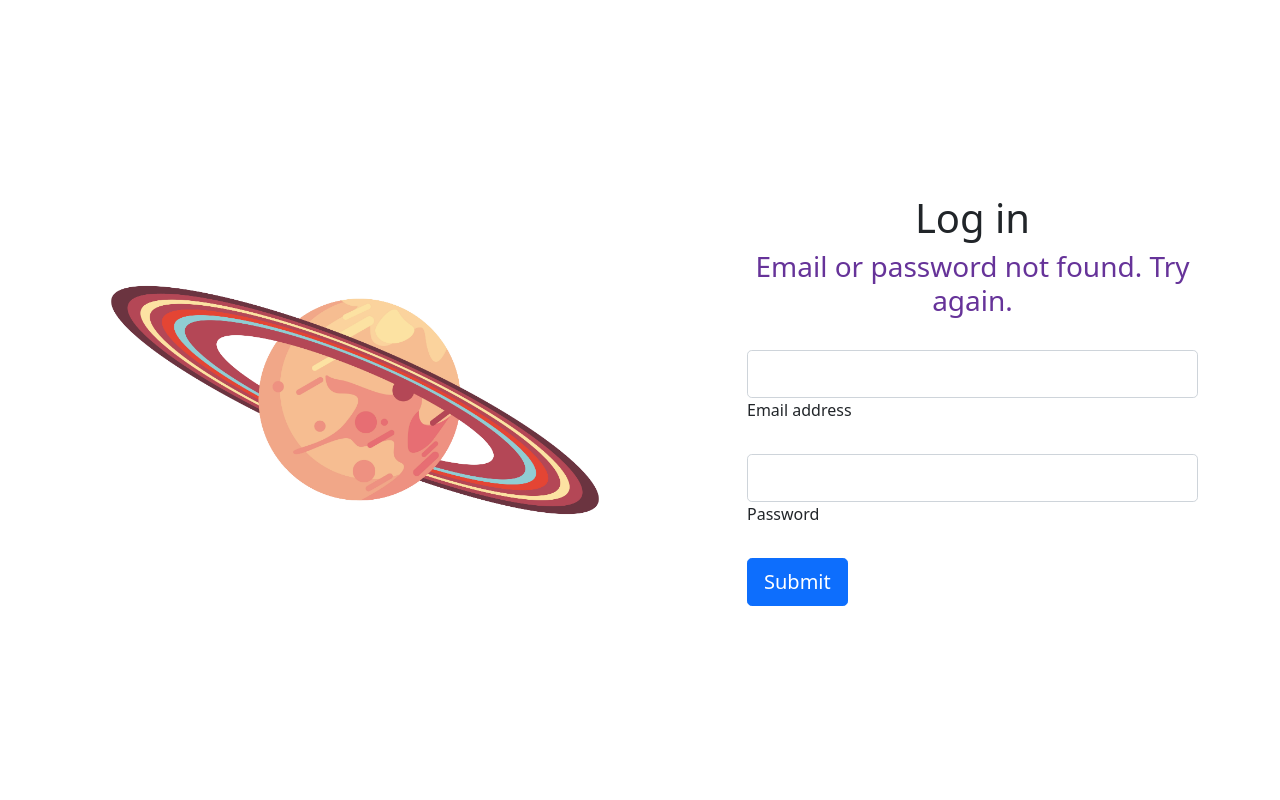
After one commit to chrisalvizuris/star-classification-with-machine-learning, a Flask app: page /invalid-login in a window 1280 px wide. The commit adds this page. Run offline with Flask 2, Linux system fonts and the light colour scheme.

Commit message:
Added login page. Updated nav URLs.

```diff
--- a/app.py
+++ b/app.py
@@ -1,18 +1,46 @@
-from flask import Flask, render_template, request
+from flask import Flask, render_template, request, redirect, url_for
 import pandas as pd
 import numpy as np
-from csv import writer
+from csv import DictReader
 from sklearn.ensemble import RandomForestClassifier
 from sklearn.model_selection import train_test_split, cross_val_score
-from sklearn.metrics import accuracy_score
-from sklearn.preprocessing import OneHotEncoder
-from sklearn.compose import ColumnTransformer
 from joblib import load
 
 app = Flask(__name__)
 
 
 @app.route('/', methods=['GET', 'POST'])
+def login():
+    request_type_str = request.method
+    if request_type_str == 'GET':
+        return render_template("login.html")
+    else:
+        email = request.form['email-input']
+        password = request.form['password-input']
+        with open('static/login-info.csv', 'r') as read_obj:
+            csv_dict_reader = DictReader(read_obj)
+            for row in csv_dict_reader:
+                if email == row['Email'] and password == row['Password']:
+                    return redirect(url_for('index'))
+            return redirect(url_for('invalid_login'))
+
+@app.route('/invalid-login', methods=['GET', 'POST'])
+def invalid_login():
+    request_type_str = request.method
+    if request_type_str == 'GET':
+        return render_template("login.html", validation='Email or password not found. Try again.')
+    else:
+        email = request.form['email-input']
+        password = request.form['password-input']
+        with open('static/login-info.csv', 'r') as read_obj:
+            csv_dict_reader = DictReader(read_obj)
+            for row in csv_dict_reader:
+                if email == row['Email'] and password == row['Password']:
+                    return redirect(url_for('index'))
+            return redirect(url_for('invalid_login'))
+
+
+@app.route('/begin-prediction', methods=['GET', 'POST'])
 def index():
     request_type_str = request.method
     if request_type_str == 'GET':
@@ -21,7 +49,6 @@ def index():
         # Create empty list that will be used to add in user's input
         # Begin taking in user's input
         empty_list = []
-        # original_list = []
         temperature = request.form['temp_range']
         luminosity = request.form['lumos_range']
         radius = request.form['radius_range']
@@ -41,35 +68,10 @@ def index():
         model = load('model.joblib')
         preds = model.predict(prediction_array)
         preds_as_str = str(preds)
-        #
-        # original_list.append(int(temperature))
-        # original_list.append(float(luminosity))
-        # original_list.append(float(radius))
-        # original_list.append(float(am))
-        # original_list.append("Red")
-        # original_list.append(spectral)
-        # original_list.append(int(preds))
-        # with open('static/stars-shuffled.csv', 'a') as f_object:
-        #     writer_object = writer(f_object)
-        #     writer_object.writerow(original_list)
-        #     f_object.close()
 
         stars = pd.read_csv('static/stars-shuffled.csv')
         x = stars.drop(['Color', 'Spectral_Class', 'Type'], axis=1)
         y = stars['Type']
-
-        # categorical_features = ["Spectral_Class"]
-        # one_hot = OneHotEncoder()
-        # transformer = ColumnTransformer([("one_hot",
-        #                                   one_hot,
-        #                                   categorical_features)],
-        #                                 remainder="passthrough")
-        #
-        # transformed_features = transformer.fit_transform(x)
-        #
-        # features_train, features_test, target_train, target_test = train_test_split(transformed_features,
-        #                                                                             y,
-        #                                                                             test_size=0.2)
         features_train, features_test, target_train, target_test = train_test_split(x,
                                                                                     y,
                                                                                     test_size=0.2)
--- /dev/null
+++ b/static/login-info.csv
@@ -0,0 +1,2 @@
+Email,Password
+admin@admin.com,admin
--- a/templates/data-visualization.html
+++ b/templates/data-visualization.html
@@ -15,14 +15,14 @@
   <!-- Navbar -->
   <nav class="navbar fixed-top navbar-expand-lg navbar-light bg-light">
   <div class="container-fluid">
-    <a class="navbar-brand" href="/">Star Type Prediction</a>
+    <a class="navbar-brand" href="/begin-prediction">Star Type Prediction</a>
     <button class="navbar-toggler" type="button" data-bs-toggle="collapse" data-bs-target="#navbarSupportedContent" aria-controls="navbarSupportedContent" aria-expanded="false" aria-label="Toggle navigation">
       <span class="navbar-toggler-icon"></span>
     </button>
     <div class="collapse navbar-collapse" id="navbarSupportedContent">
       <ul class="navbar-nav me-auto mb-2 mb-lg-0">
         <li class="nav-item">
-          <a class="nav-link active" aria-current="page" href="/">Home</a>
+          <a class="nav-link active" aria-current="page" href="/begin-prediction">Home</a>
         </li>
         <li class="nav-item">
           <a class="nav-link" href="/data-visualization">Data Visualization</a>
--- a/templates/index.html
+++ b/templates/index.html
@@ -15,14 +15,14 @@
 
   <nav class="navbar fixed-top navbar-expand-lg navbar-light bg-light">
   <div class="container-fluid">
-    <a class="navbar-brand" href="/">Star Type Prediction</a>
+    <a class="navbar-brand" href="/begin-prediction">Star Type Prediction</a>
     <button class="navbar-toggler" type="button" data-bs-toggle="collapse" data-bs-target="#navbarSupportedContent" aria-controls="navbarSupportedContent" aria-expanded="false" aria-label="Toggle navigation">
       <span class="navbar-toggler-icon"></span>
     </button>
     <div class="collapse navbar-collapse" id="navbarSupportedContent">
       <ul class="navbar-nav me-auto mb-2 mb-lg-0">
         <li class="nav-item">
-          <a class="nav-link active" aria-current="page" href="/">Home</a>
+          <a class="nav-link active" aria-current="page" href="/begin-prediction">Home</a>
         </li>
         <li class="nav-item">
           <a class="nav-link" href="/data-visualization">Data Visualization</a>
--- /dev/null
+++ b/templates/login.html
@@ -0,0 +1,47 @@
+<!doctype html>
+<html lang="en">
+  <head>
+    <meta charset="utf-8">
+    <meta name="viewport" content="width=device-width, initial-scale=1">
+
+    <link href="{{ url_for('static', filename='style.css') }}" rel="stylesheet" type="text/css">
+    <link href="https://cdn.jsdelivr.net/npm/bootstrap@5.0.2/dist/css/bootstrap.min.css" rel="stylesheet" integrity="sha384-EVSTQN3/azprG1Anm3QDgpJLIm9Nao0Yz1ztcQTwFspd3yD65VohhpuuCOmLASjC" crossorigin="anonymous">
+
+    <title>Login Page | Star Type Prediction</title>
+  </head>
+  <body>
+
+
+  <section class="vh-100">
+  <div class="container py-5 h-100">
+    <div class="row d-flex align-items-center justify-content-center h-100">
+      <div class="col-md-8 col-lg-7 col-xl-6">
+        <img src="/static/saturn.jpg" class="img-fluid" alt="Phone image">
+      </div>
+      <div class="col-md-7 col-lg-5 col-xl-5 offset-xl-1">
+          <h1>Log in</h1>
+          <h3>{{ validation }}</h3>
+        <form method="post">
+          <!-- Email input -->
+          <div class="form-outline mb-4">
+            <input type="email" id="form1Example13" class="form-control form-control-lg" name="email-input"/>
+            <label class="form-label" for="form1Example13">Email address</label>
+          </div>
+
+          <!-- Password input -->
+          <div class="form-outline mb-4">
+            <input type="password" id="form1Example23" class="form-control form-control-lg" name="password-input"/>
+            <label class="form-label" for="form1Example23">Password</label>
+          </div>
+
+          <!-- Submit button -->
+          <input type="submit" class="btn btn-primary btn-lg btn-block"></input>
+
+        </form>
+      </div>
+    </div>
+  </div>
+</section>
+      <script src="https://cdn.jsdelivr.net/npm/bootstrap@5.0.2/dist/js/bootstrap.bundle.min.js" integrity="sha384-MrcW6ZMFYlzcLA8Nl+NtUVF0sA7MsXsP1UyJoMp4YLEuNSfAP+JcXn/tWtIaxVXM" crossorigin="anonymous"></script>
+  </body>
+</html>
--- a/templates/prediction-result.html
+++ b/templates/prediction-result.html
@@ -11,14 +11,14 @@
 <body>
   <nav class="navbar fixed-top navbar-expand-lg navbar-light bg-light">
   <div class="container-fluid">
-    <a class="navbar-brand" href="/">Star Type Prediction</a>
+    <a class="navbar-brand" href="/begin-prediction">Star Type Prediction</a>
     <button class="navbar-toggler" type="button" data-bs-toggle="collapse" data-bs-target="#navbarSupportedContent" aria-controls="navbarSupportedContent" aria-expanded="false" aria-label="Toggle navigation">
       <span class="navbar-toggler-icon"></span>
     </button>
     <div class="collapse navbar-collapse" id="navbarSupportedContent">
       <ul class="navbar-nav me-auto mb-2 mb-lg-0">
         <li class="nav-item">
-          <a class="nav-link active" aria-current="page" href="/">Home</a>
+          <a class="nav-link active" aria-current="page" href="/begin-prediction">Home</a>
         </li>
         <li class="nav-item">
           <a class="nav-link" href="/data-visualization">Data Visualization</a>
```
Also changed, not shown: static/saturn.jpg (added), static/style.css (line endings or trailing spaces).
